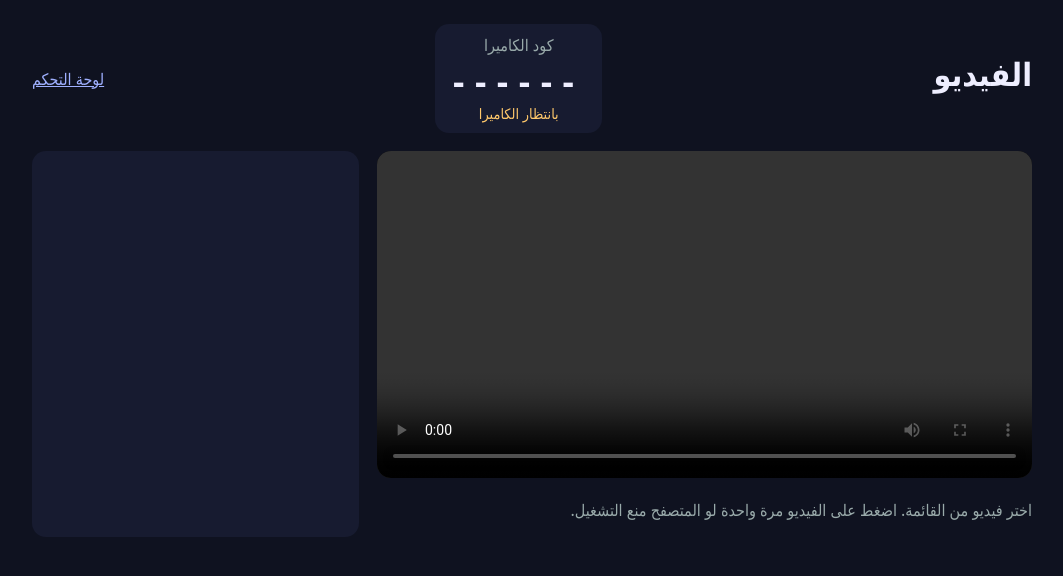
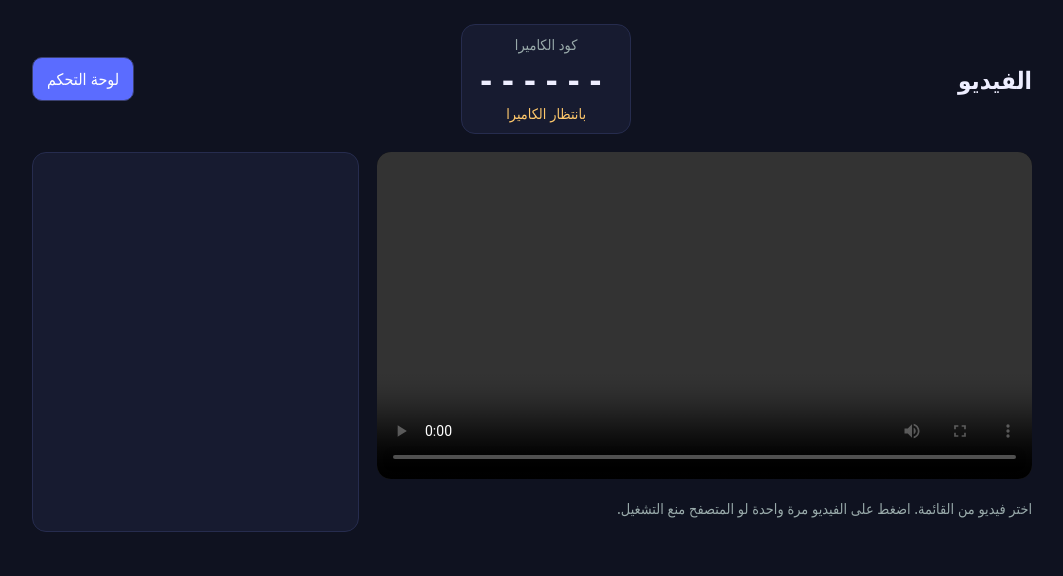
Before and after one commit to johnlatif19/gesture-video-remotee, a website: page public/remote.html in a window 1280 px wide. Shown: the whole page, without its empty margins (108-1171 px from the left). Drawn offline with Linux system fonts and the light colour scheme; no server answers.

Commit message:
Update remote.css

```diff
--- a/public/css/remote.css
+++ b/public/css/remote.css
@@ -1,15 +1,86 @@
-*{box-sizing:border-box}body{margin:0;font-family:system-ui,"Segoe UI",Tahoma,sans-serif;background:#0f1220;color:#eef;min-height:100vh;display:flex;flex-direction:column;align-items:center;padding:24px}
-h1{margin:8px 0 18px}input,button,select{font:inherit;border-radius:10px;border:1px solid #3a4070;padding:12px 14px}
-input{background:#181c33;color:#fff;width:100%}button{background:#5b6cff;color:#fff;border:0;cursor:pointer}button:hover{background:#7280ff}button.danger{background:#d9475a}
-.card{background:#171b30;border-radius:16px;padding:22px;width:100%;max-width:420px;display:flex;flex-direction:column;gap:12px}
-.err{color:#ff8a98;min-height:1.2em;font-size:.95rem}a{color:#9fb0ff}.muted{color:#9aa}
-body{align-items:stretch}.top{display:flex;gap:16px;align-items:center;justify-content:space-between;flex-wrap:wrap;max-width:1000px;width:100%;margin:0 auto}
-#codeBox{background:#171b30;border-radius:14px;padding:10px 18px;text-align:center}#code{font-size:2.2rem;letter-spacing:.3em;font-weight:700;direction:ltr}
-#status{font-size:.9rem}.on{color:#6be59a}.off{color:#ffc86b}
-.layout{display:grid;grid-template-columns:2fr 1fr;gap:18px;max-width:1000px;width:100%;margin:18px auto}
-@media(max-width:800px){.layout{grid-template-columns:1fr}}
-video{width:100%;border-radius:14px;background:#000;max-height:70vh}
-.list{background:#171b30;border-radius:14px;padding:12px;display:flex;flex-direction:column;gap:8px;max-height:70vh;overflow:auto}
-.item{background:#20254a;color:#fff;text-align:right}.item.active{background:#5b6cff}
-#toast{position:fixed;inset-inline:0;bottom:30px;text-align:center;font-size:2.5rem;pointer-events:none;opacity:0;transition:opacity .2s}#toast.show{opacity:1}
-[hidden]{display:none!important}
+*, *::before, *::after { box-sizing: border-box; }
+body {
+  margin: 0;
+  min-height: 100vh;
+  font-family: system-ui, "Segoe UI", Tahoma, sans-serif;
+  background: #0f1220;
+  color: #eef;
+  padding: 24px;
+}
+.top {
+  display: flex;
+  gap: 16px;
+  align-items: center;
+  justify-content: space-between;
+  flex-wrap: wrap;
+  max-width: 1000px;
+  margin: 0 auto;
+}
+h1 { margin: 0; font-size: 1.5rem; }
+#codeBox {
+  background: #171b30;
+  border: 1px solid #262c4e;
+  border-radius: 14px;
+  padding: 10px 18px;
+  text-align: center;
+}
+#code { font-size: 2.2rem; letter-spacing: .3em; font-weight: 700; direction: ltr; }
+#status { font-size: .9rem; margin-top: 2px; }
+.on { color: #6be59a; }
+.off { color: #ffc86b; }
+.btn {
+  font: inherit;
+  border-radius: 10px;
+  border: 1px solid #3a4070;
+  padding: 10px 14px;
+  background: #5b6cff;
+  color: #fff;
+  text-decoration: none;
+}
+.btn:hover { background: #7280ff; }
+.layout {
+  display: grid;
+  grid-template-columns: 2fr 1fr;
+  gap: 18px;
+  max-width: 1000px;
+  margin: 18px auto;
+}
+@media (max-width: 800px) { .layout { grid-template-columns: 1fr; } }
+video { width: 100%; border-radius: 14px; background: #000; max-height: 70vh; }
+.muted { color: #9aa; font-size: .9rem; }
+.list {
+  background: #171b30;
+  border: 1px solid #262c4e;
+  border-radius: 14px;
+  padding: 12px;
+  display: flex;
+  flex-direction: column;
+  gap: 8px;
+  max-height: 70vh;
+  overflow: auto;
+}
+.item {
+  font: inherit;
+  background: #20254a;
+  color: #fff;
+  text-align: right;
+  border: 0;
+  border-radius: 10px;
+  padding: 10px 12px;
+  cursor: pointer;
+  transition: background .15s;
+}
+.item:hover { background: #2a3163; }
+.item.active { background: #5b6cff; }
+#toast {
+  position: fixed;
+  inset-inline: 0;
+  bottom: 30px;
+  text-align: center;
+  font-size: 2rem;
+  pointer-events: none;
+  opacity: 0;
+  transition: opacity .2s;
+}
+#toast.show { opacity: 1; }
+[hidden] { display: none !important; }
```
